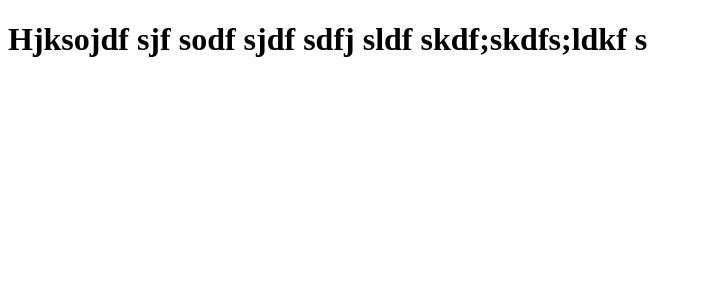
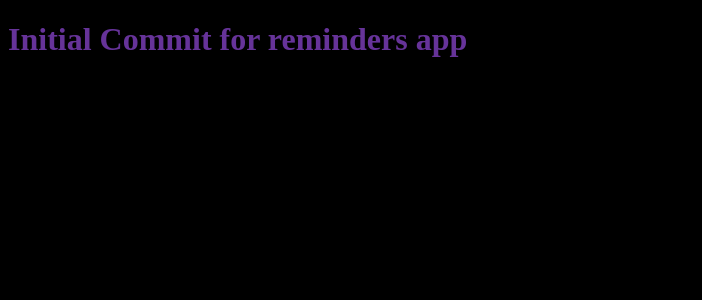
Before and after one commit to drkedrkedjon/reminders-app-react-firebase, a React (Vite) app: page / in a window 1280 px wide. Shown: the top 300 px of the page, without its empty margins (0-702 px from the left). Built offline with nearby package versions, Linux system fonts and the light colour scheme.

Commit message:
Netlify setup

```diff
--- a/src/App.jsx
+++ b/src/App.jsx
@@ -1,5 +1,5 @@
 function App() {
-  return <h1>Hjksojdf sjf sodf sjdf sdfj sldf skdf;skdfs;ldkf s</h1>;
+  return <h1>Initial Commit for reminders app</h1>;
 }
 
 export default App;
--- a/src/index.css
+++ b/src/index.css
@@ -0,0 +1,4 @@
+body {
+  background-color: black;
+  color: rebeccapurple;
+}
```
